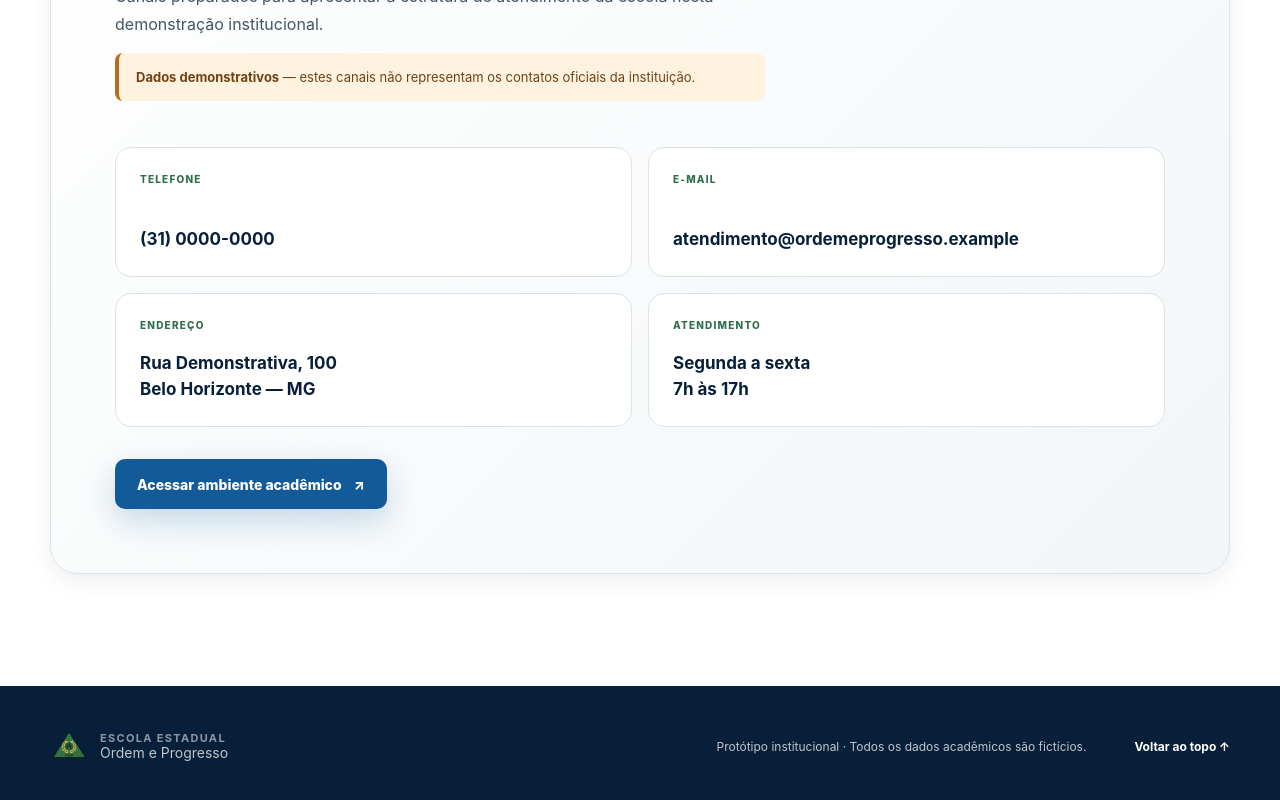
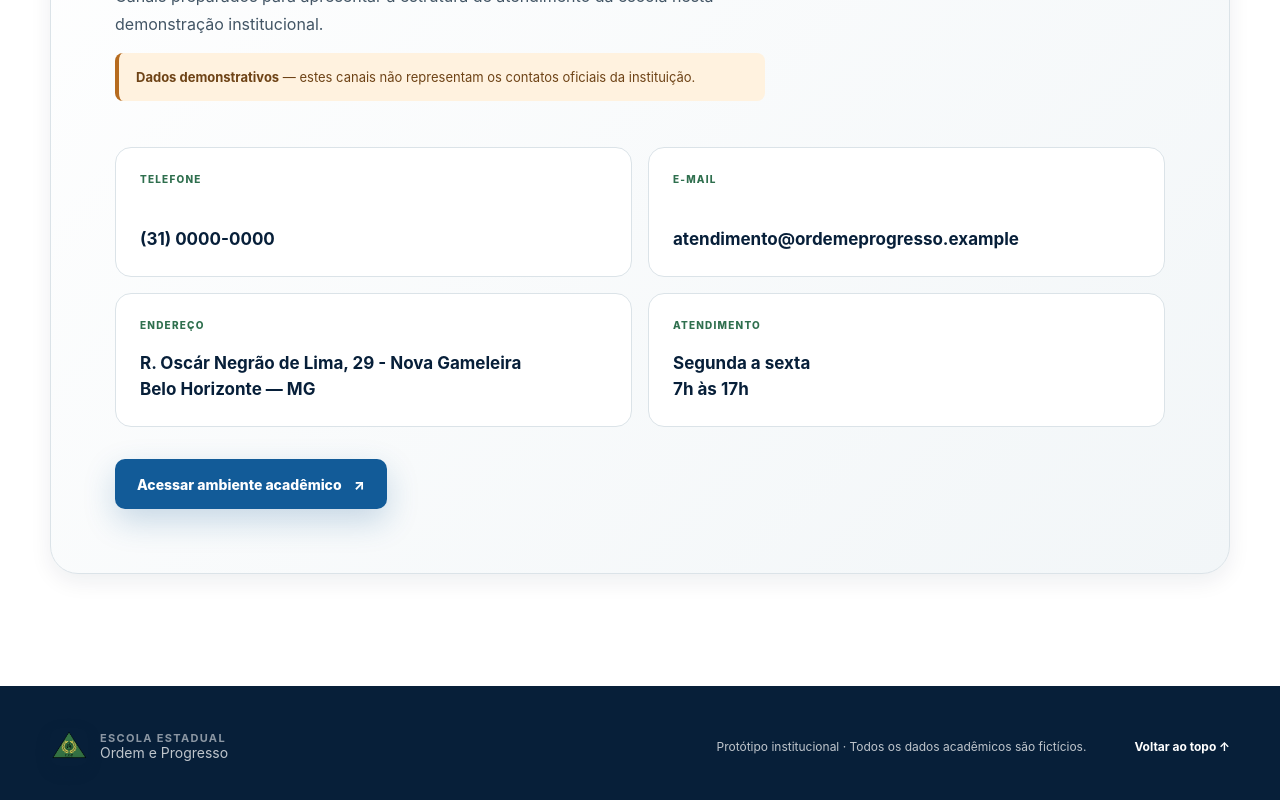
Before and after one commit to pedro-mais-aurq/ordem-e-progresso, a Next.js app: page / in a window 1280 px wide. Shown: the part 4670-5470 px from the top of the page. Built offline with nearby package versions, Linux system fonts and the light colour scheme.

Commit message:
Update contact address in page.tsx

```diff
--- a/app/page.tsx
+++ b/app/page.tsx
@@ -177,7 +177,7 @@ export default function Home() {
             </article>
             <article className="contact-item">
               <span>Endereço</span>
-              <address>Rua Demonstrativa, 100<br />Belo Horizonte — MG</address>
+              <address> R. Oscár Negrão de Lima, 29 - Nova Gameleira <br />Belo Horizonte — MG</address>
             </article>
             <article className="contact-item">
               <span>Atendimento</span>
```
